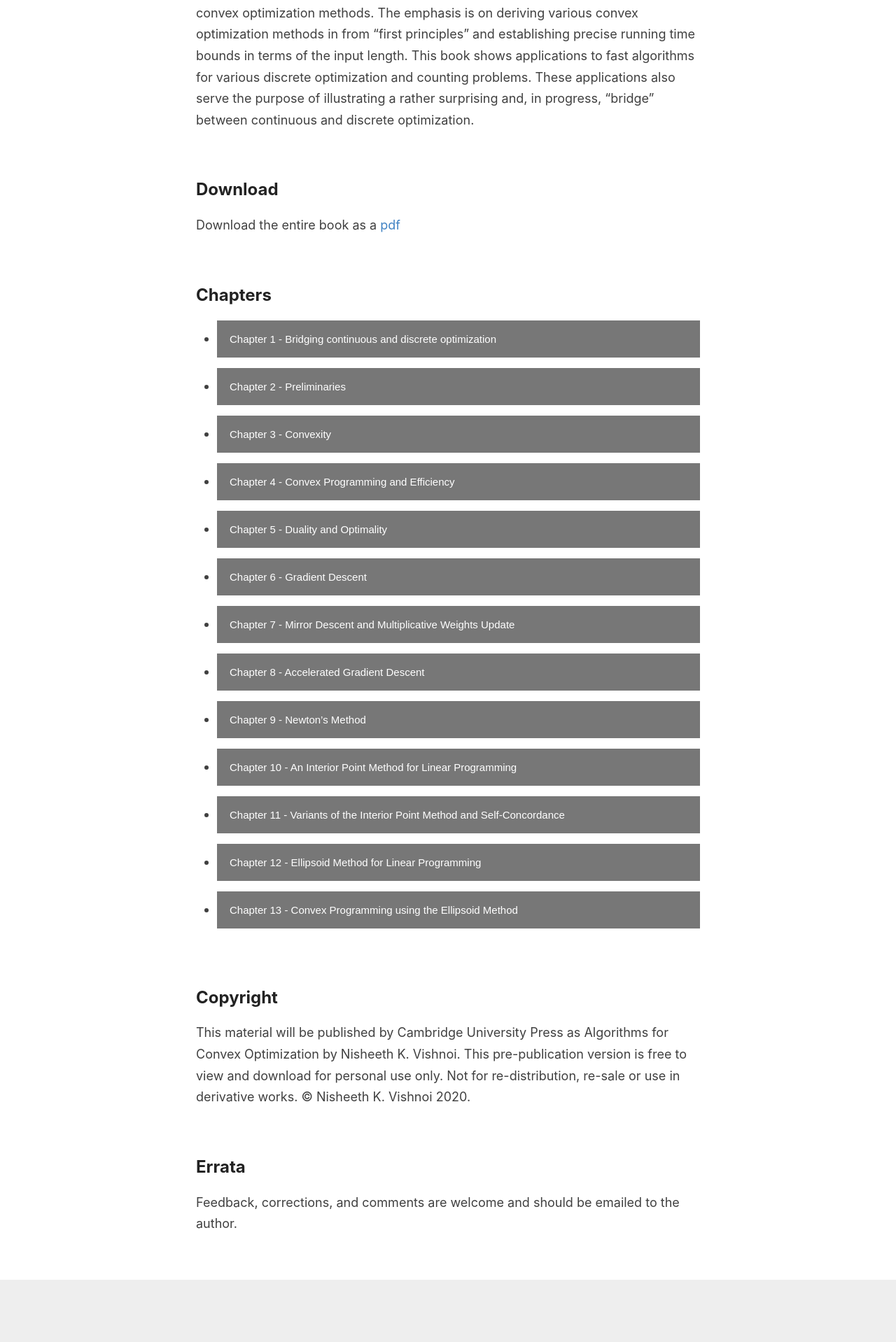
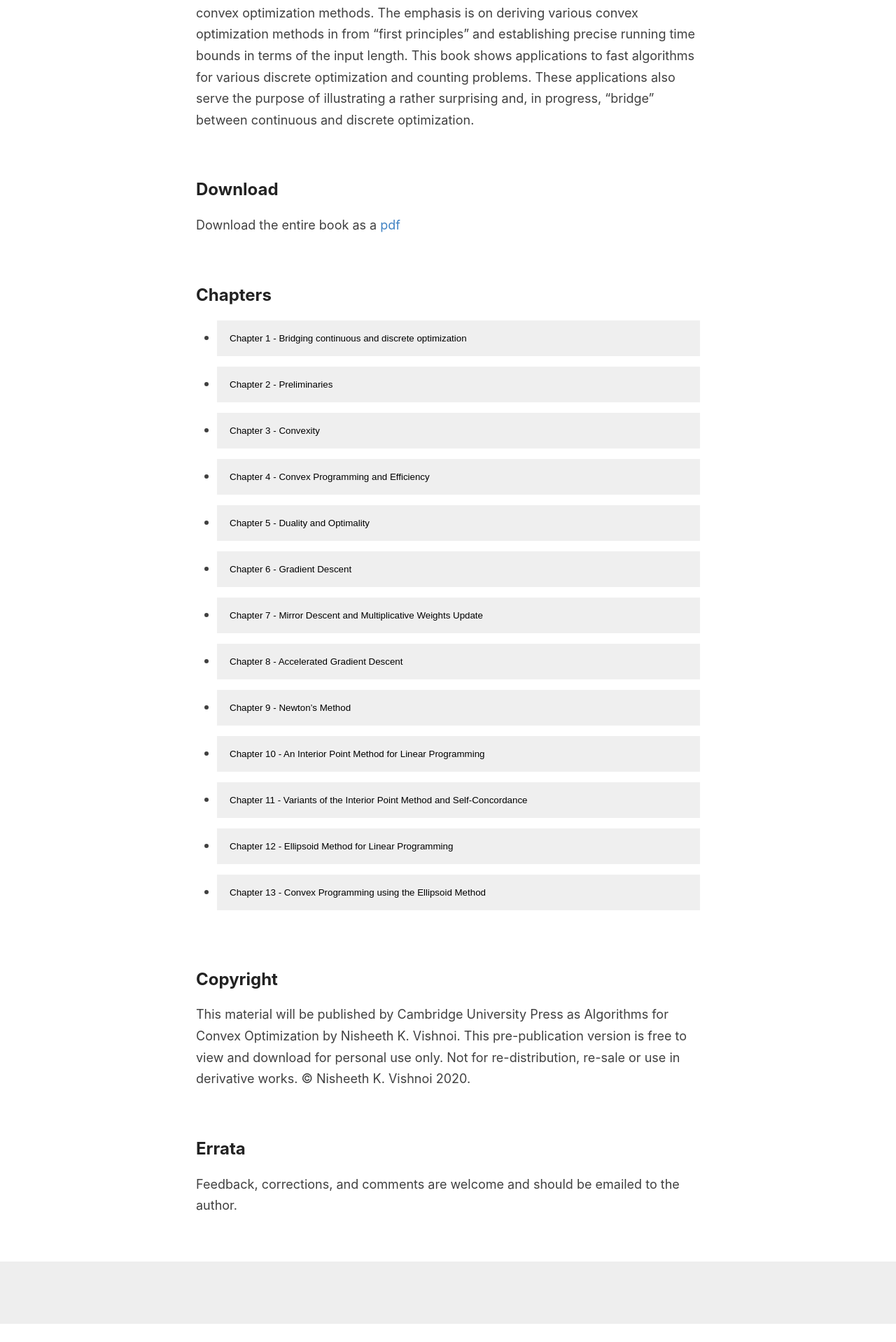
Before and after one commit to convex-optimization/convex-optimization.github.io, a Jekyll site: the page built from index.html, in a window 1280 px wide. Shown: the part 760-2678 px from the top of the page at 70% size. Built offline with Jekyll 4.4.1, drawn with Linux system fonts in a browser that asks for light colours; the list of posts is cut into pages by our own code; after the commit the page ends 2652 px from its top, so only the background shows below that.

Commit message:
added collapsible tags

```diff
--- a/_layouts/default.html
+++ b/_layouts/default.html
@@ -13,22 +13,22 @@
     <!-- <link rel="icon" type="image/png" sizes="32x32" href="{{ site.baseurl }}/images/yale.svg"> -->
     <style>
     .collapsible {
-      background-color: #777;
-      color: white;
+      /*background-color: #777;*/
+      /*color: white;*/
       cursor: pointer;
       padding: 18px;
       width: 100%;
       border: none;
       text-align: left;
       outline: none;
-      font-size: 15px;
+      /*font-size: 15px;*/
     }
 
     .active, .collapsible:hover {
       background-color: #555;
     }
 
-    .collapsible-content {
+    .collapsible_content {
       padding: 0 18px;
       max-height: 0;
       overflow: hidden;
@@ -91,7 +91,7 @@
           <div style='width:100%; height:auto;'>
           	<ul>
           		<li> <button class="collapsible"> Chapter {{ chapter.number}} - {{ chapter.title }} </button>
-                <div class="collapsible-content">
+                <div class="collapsible_content">
                     <p>Lorem ipsum dolor sit amet, consectetur adipisicing elit, sed do eiusmod tempor incididunt ut labore et dolore magna aliqua. Ut enim ad minim veniam, quis nostrud exercitation ullamco laboris nisi ut aliquip ex ea commodo consequat.</p>
                 </div>
 
```
